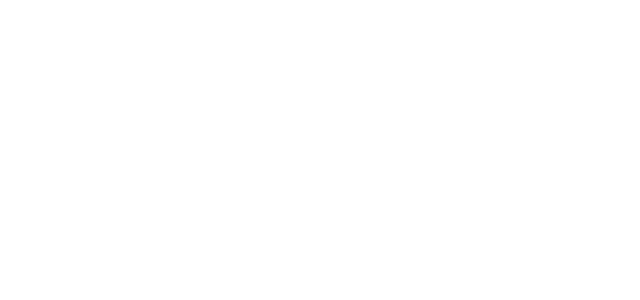
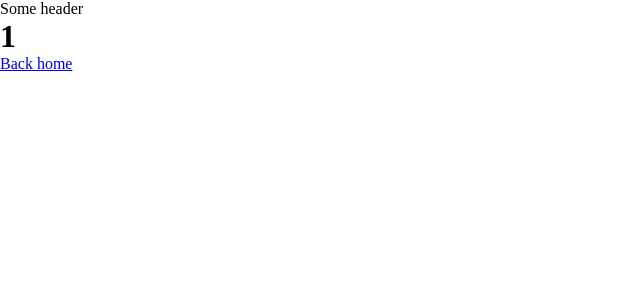
Before and after one commit to bence-toth/view-transitions-react, a React (Create React App) app: page /items/1 in a window 1280 px wide. Shown: the top 300 px of the page, without its empty margins (0-640 px from the left). Built offline with nearby package versions, Linux system fonts and the light colour scheme.

Commit message:
Implemented basic navigation

```diff
--- a/src/App.tsx
+++ b/src/App.tsx
@@ -1,3 +1,18 @@
-const App = () => <div></div>;
+import { Route, Routes } from "react-router-dom";
+
+import Home from "./Home";
+import Item from "./Item";
+
+const App = () => (
+  <div>
+    <header>Some header</header>
+    <main>
+      <Routes>
+        <Route element={<Home />} path="/" />
+        <Route element={<Item />} path="items/:itemId" />
+      </Routes>
+    </main>
+  </div>
+);
 
 export default App;
--- /dev/null
+++ b/src/Home.tsx
@@ -0,0 +1,12 @@
+import { Link } from "react-router-dom";
+
+const Home = () => {
+  return (
+    <div>
+      <Link to="items/1">One</Link>
+      <Link to="items/2">Two</Link>
+    </div>
+  );
+};
+
+export default Home;
--- /dev/null
+++ b/src/Item.tsx
@@ -0,0 +1,13 @@
+import { Link, useParams } from "react-router-dom";
+
+const Item = () => {
+  const { itemId } = useParams();
+  return (
+    <div>
+      <h1>{itemId}</h1>
+      <Link to="/">Back home</Link>
+    </div>
+  );
+};
+
+export default Item;
```
